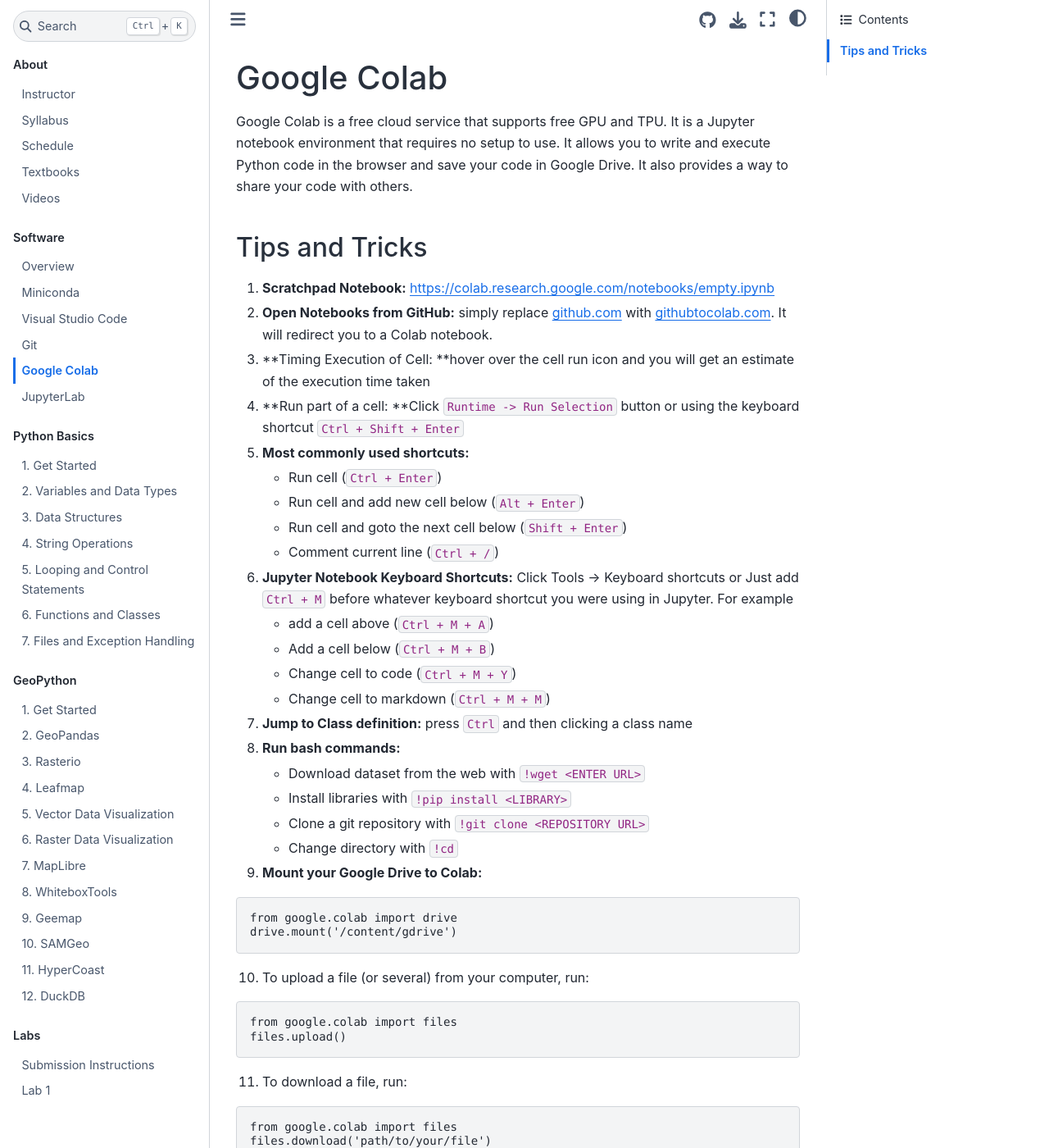
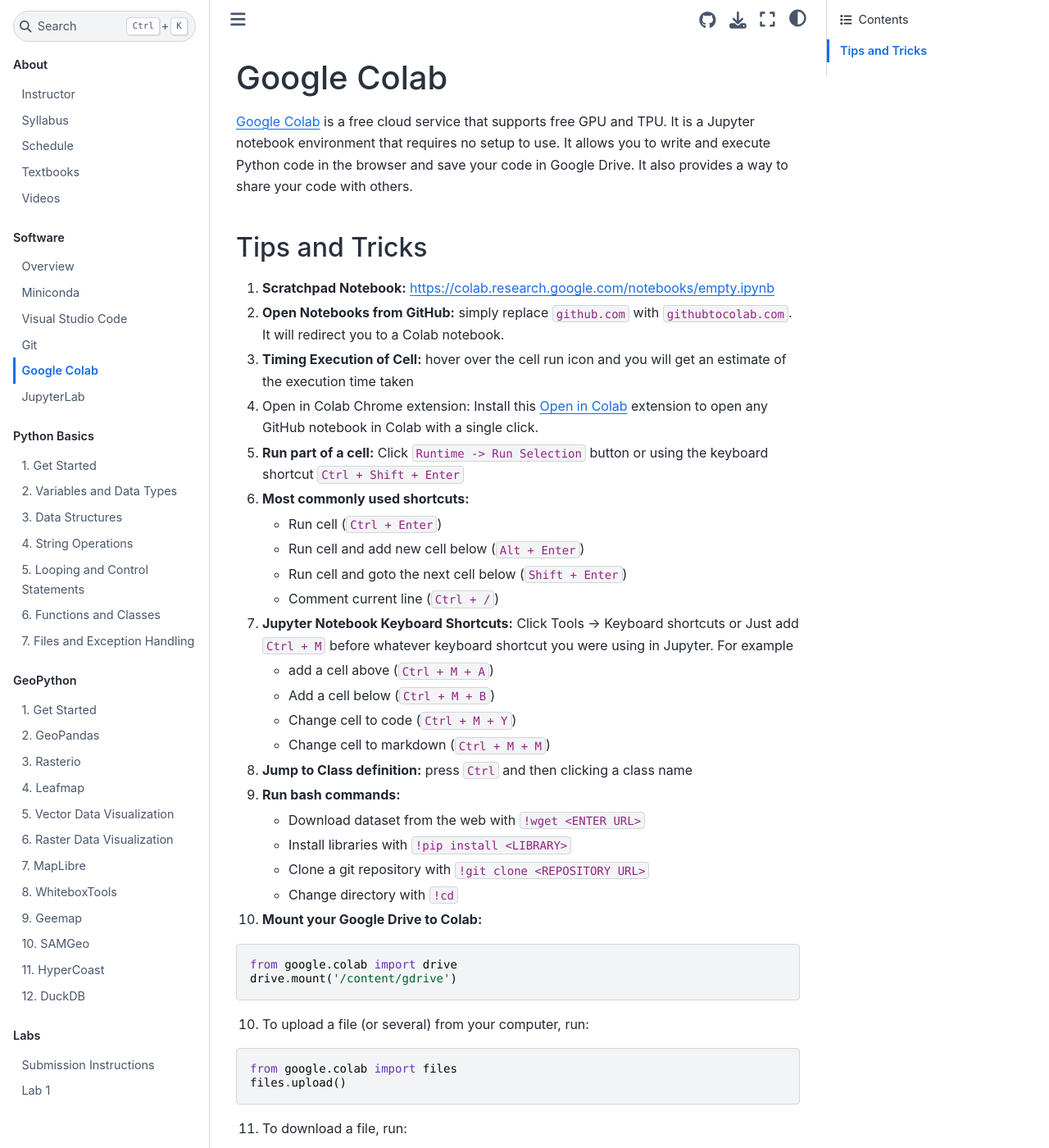
Before and after one commit to giswqs/geog-312, a Jupyter Book: the page built from book/software/colab.md, in a window 1280 px wide and 1400 px high. Shown: the whole window at 82% size. Built offline with Jupyter Book 1.0.4 settings and Sphinx 7.4.7 and the Sphinx Book theme 1.1.4, drawn with Linux system fonts in a browser that asks for light colours; some of the changed text lies outside the part shown.

Commit message:
Update the software section

````diff
--- a/book/software/colab.md
+++ b/book/software/colab.md
@@ -1,58 +1,59 @@
 # Google Colab
 
-Google Colab is a free cloud service that supports free GPU and TPU. It is a Jupyter notebook environment that requires no setup to use. It allows you to write and execute Python code in the browser and save your code in Google Drive. It also provides a way to share your code with others.
+[Google Colab](https://colab.research.google.com/) is a free cloud service that supports free GPU and TPU. It is a Jupyter notebook environment that requires no setup to use. It allows you to write and execute Python code in the browser and save your code in Google Drive. It also provides a way to share your code with others.
 
 ## Tips and Tricks
 
 1. **Scratchpad Notebook:** <https://colab.research.google.com/notebooks/empty.ipynb>
-2. **Open Notebooks from GitHub:** simply replace github.com with githubtocolab.com. It will redirect you to a Colab notebook.
-3. \*\*Timing Execution of Cell: \*\*hover over the cell run icon and you will get an estimate of the execution time taken
-4. \*\*Run part of a cell: \*\*Click `Runtime -> Run Selection` button or using the keyboard shortcut `Ctrl + Shift + Enter`
-5. **Most commonly used shortcuts:**
+2. **Open Notebooks from GitHub:** simply replace `github.com` with `githubtocolab.com`. It will redirect you to a Colab notebook.
+3. **Timing Execution of Cell:** hover over the cell run icon and you will get an estimate of the execution time taken
+4. Open in Colab Chrome extension: Install this [Open in Colab](https://chrome.google.com/webstore/detail/open-in-colab/iogfkhleblhcpcekbiedikdehleodpjo) extension to open any GitHub notebook in Colab with a single click.
+5. **Run part of a cell:** Click `Runtime -> Run Selection` button or using the keyboard shortcut `Ctrl + Shift + Enter`
+6. **Most commonly used shortcuts:**
 
    - Run cell (`Ctrl + Enter`)
    - Run cell and add new cell below (`Alt + Enter`)
    - Run cell and goto the next cell below (`Shift + Enter`)
    - Comment current line (`Ctrl + /`)
 
-6. **Jupyter Notebook Keyboard Shortcuts:** Click Tools -&gt; Keyboard shortcuts or Just add `Ctrl + M` before whatever keyboard shortcut you were using in Jupyter. For example
+7. **Jupyter Notebook Keyboard Shortcuts:** Click Tools -&gt; Keyboard shortcuts or Just add `Ctrl + M` before whatever keyboard shortcut you were using in Jupyter. For example
 
    - add a cell above (`Ctrl + M + A`)
    - Add a cell below (`Ctrl + M + B`)
    - Change cell to code (`Ctrl + M + Y`)
    - Change cell to markdown (`Ctrl + M + M`)
 
-7. **Jump to Class definition:** press `Ctrl` and then clicking a class name
-8. **Run bash commands:**
+8. **Jump to Class definition:** press `Ctrl` and then clicking a class name
+9. **Run bash commands:**
 
    - Download dataset from the web with `!wget <ENTER URL>`
    - Install libraries with `!pip install <LIBRARY>`
    - Clone a git repository with `!git clone <REPOSITORY URL>`
    - Change directory with `!cd`
 
-9. **Mount your Google Drive to Colab:**
+10. **Mount your Google Drive to Colab:**
 
-```plaintext
+```python
 from google.colab import drive
 drive.mount('/content/gdrive')
 ```
 
 10. To upload a file (or several) from your computer, run:
 
-```plaintext
+```python
 from google.colab import files
 files.upload()
 ```
 
 11. To download a file, run:
 
-```plaintext
+```python
 from google.colab import files
 files.download('path/to/your/file')
 ```
 
 12. Run R programs in Google Colab: You can use R programming language in Google Colab by going to [https://colab.to/r](https://colab.to/r). It will open a new notebook with R set as the kernel instead of Python.
-13. **“Open in Colab” Badge:** You can add a ‘Open in Colab’ badge to your **README.md** or jupyter notebooks using the following markdown code:
+13. **“Open in Colab” Badge:** You can add a `Open in Colab` badge to your **README.md** or jupyter notebooks using the following markdown code:
 
     [![Open In Colab](https://colab.research.google.com/assets/colab-badge.svg)](https://colab.research.google.com/notebooks/basic_features_overview.ipynb)
 
@@ -60,8 +61,6 @@
     [![Open In Colab](https://colab.research.google.com/assets/colab-badge.svg)](https://colab.research.google.com/notebooks/basic_features_overview.ipynb)
     ```
 
-14. Run Rust programs in Google Colab: Go to [https://colab.to/rust](https://colab.to/rust). Then rust the first cell. Reload the page. Skip the first and run other cells, or write your own codes.
-
 **References:**
 
 - [Google Colab Tips for Power Users](https://amitness.com/2020/06/google-colaboratory-tips/)
````
Also changed, not shown: book/geospatial/get_started.md (added, +41 -0 lines), book/software/vscode.md (+1 -0 lines), book/geospatial/get_started.ipynb.
